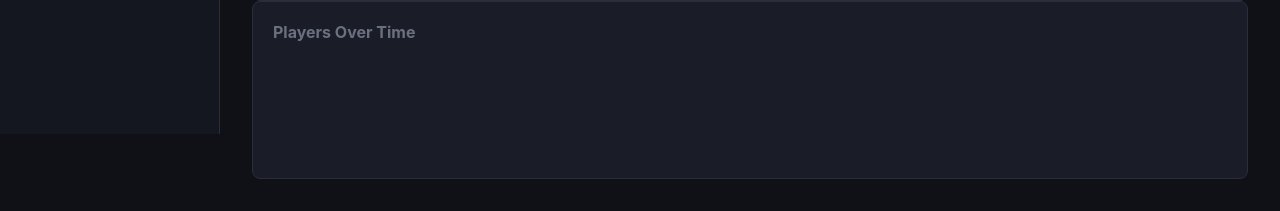
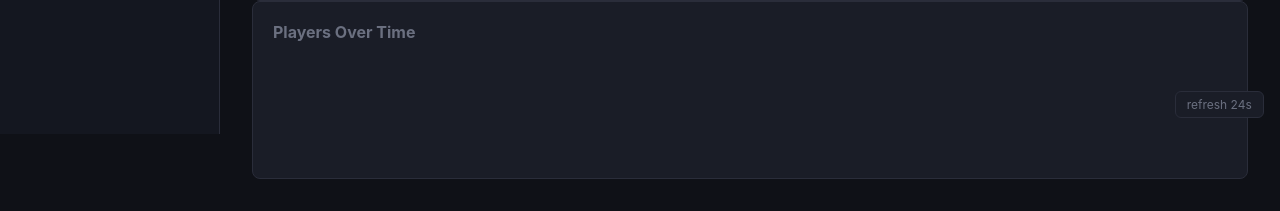
Before and after one commit to pizzabro69/mc-scanner, a FastAPI app: template web/templates/server_detail.html in a window 1280 px wide. Shown: the part 666-877 px from the top of the page. Run offline with FastAPI, Linux system fonts and the light colour scheme; the template is opened without the code that fills it: most values are stand-ins (such as "Sample title", 1, 10 or a date in 2020); data that the repository does not hold is empty; parts of the project's set-up code (start-up, migrations or seed data) failed here and were passed over.

Commit message:
Add 30-second auto-refresh to all pages
Small badge in bottom-right shows countdown. Click to pause/resume.

Co-Authored-By: Claude Opus 4.6 <noreply@anthropic.com>

```diff
--- a/web/templates/base.html
+++ b/web/templates/base.html
@@ -23,5 +23,26 @@
         {% block content %}{% endblock %}
     </main>
     {% block scripts %}{% endblock %}
+    <script>
+    (function() {
+        const REFRESH_SECONDS = 30;
+        let remaining = REFRESH_SECONDS;
+        const badge = document.createElement('div');
+        badge.style.cssText = 'position:fixed;bottom:1rem;right:1rem;background:#1a1d27;border:1px solid #2a2d3a;color:#6b7080;padding:0.3rem 0.7rem;border-radius:6px;font-size:0.75rem;z-index:999;cursor:pointer;';
+        badge.title = 'Click to pause/resume auto-refresh';
+        document.body.appendChild(badge);
+        let paused = false;
+        badge.addEventListener('click', () => {
+            paused = !paused;
+            badge.style.color = paused ? '#ff9800' : '#6b7080';
+        });
+        setInterval(() => {
+            if (paused) { badge.textContent = 'refresh paused'; return; }
+            remaining--;
+            badge.textContent = 'refresh ' + remaining + 's';
+            if (remaining <= 0) { location.reload(); }
+        }, 1000);
+    })();
+    </script>
 </body>
 </html>
```
